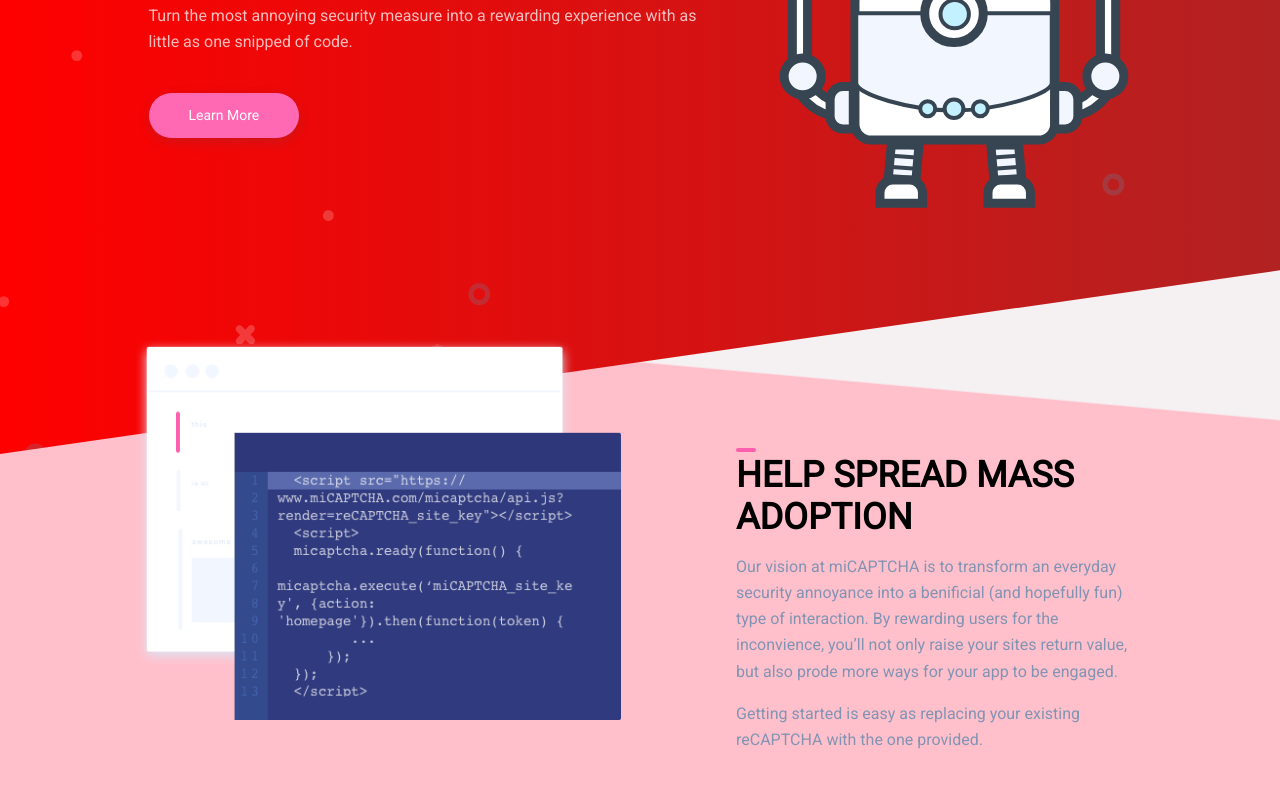
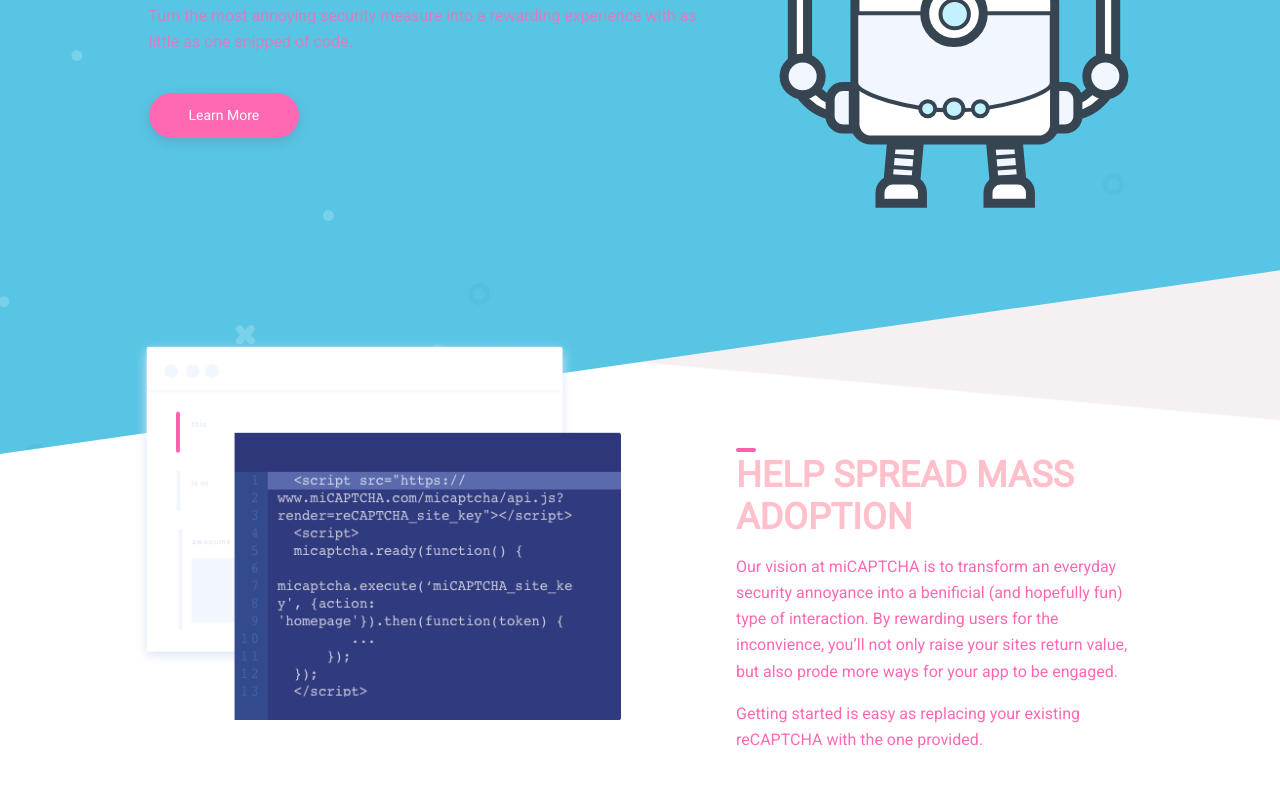
Before and after one commit to georgikeranov97/css-preprocessors, a plain HTML site: page index.html in a window 1280 px wide. Shown: the part 281-1068 px from the top of the page. Drawn offline with Linux system fonts and the light colour scheme.

Commit message:
second commit

```diff
--- a/index.html
+++ b/index.html
@@ -37,7 +37,7 @@
                 </figure>
             </div>
         </div>
-        <div class="section section-second theme-unicorn">
+        <div class="section section-second theme-dragon">
             <div class="section-wrapper">
                 <figure class="section-left">
                     <img class="section-img" src="assets/images/img--code_example.png">
--- a/src/scss/style.scss
+++ b/src/scss/style.scss
@@ -32,6 +32,10 @@ $themes: (
 
 @mixin background-color($arguments...) {
     @include themify('background-color', $arguments...);
+}
+
+@mixin color($arguments...) {
+    @include themify('color', $arguments...);
 }
 
 @mixin linear-gradient($direction, $color-stops...) {
@@ -155,8 +159,9 @@ body {
         min-height: 735px;
         z-index: 1;
         background-color: transparent;
+        @include color('primary');
         @include section-bg() {
-            background-image: url('/assets/svg/shape--bubbles.svg'), linear-gradient(to left, firebrick, red);
+            background-image: url('/assets/svg/shape--bubbles.svg'), linear-gradient(to left, #59c5e6, #58c5e4);
             // @include background-color('primary');
             background-position: center;
         };
@@ -177,8 +182,9 @@ body {
 
     &-second {
         @include section-bg(-150px, true);
-        @include background-color('secondary');
-        // background-color: #fff;
+        // @include background-color('secondary');
+        background-color: #fff;
+
         transform-style: preserve-3d;
         padding-bottom: 150px;
         #{$section} {
@@ -187,7 +193,7 @@ body {
             }
 
             &-title {
-                color: #000;
+                @include color('secondary');
                 position: relative;
 
                 &::before {
@@ -204,7 +210,8 @@ body {
             }
 
             &-text {
-                color: #8194b3;
+                // color: #8194b3;
+                @include color('primary');
             }
 
             &-img {
```
Also changed, not shown: assets/css/style.css, 1 other file.
